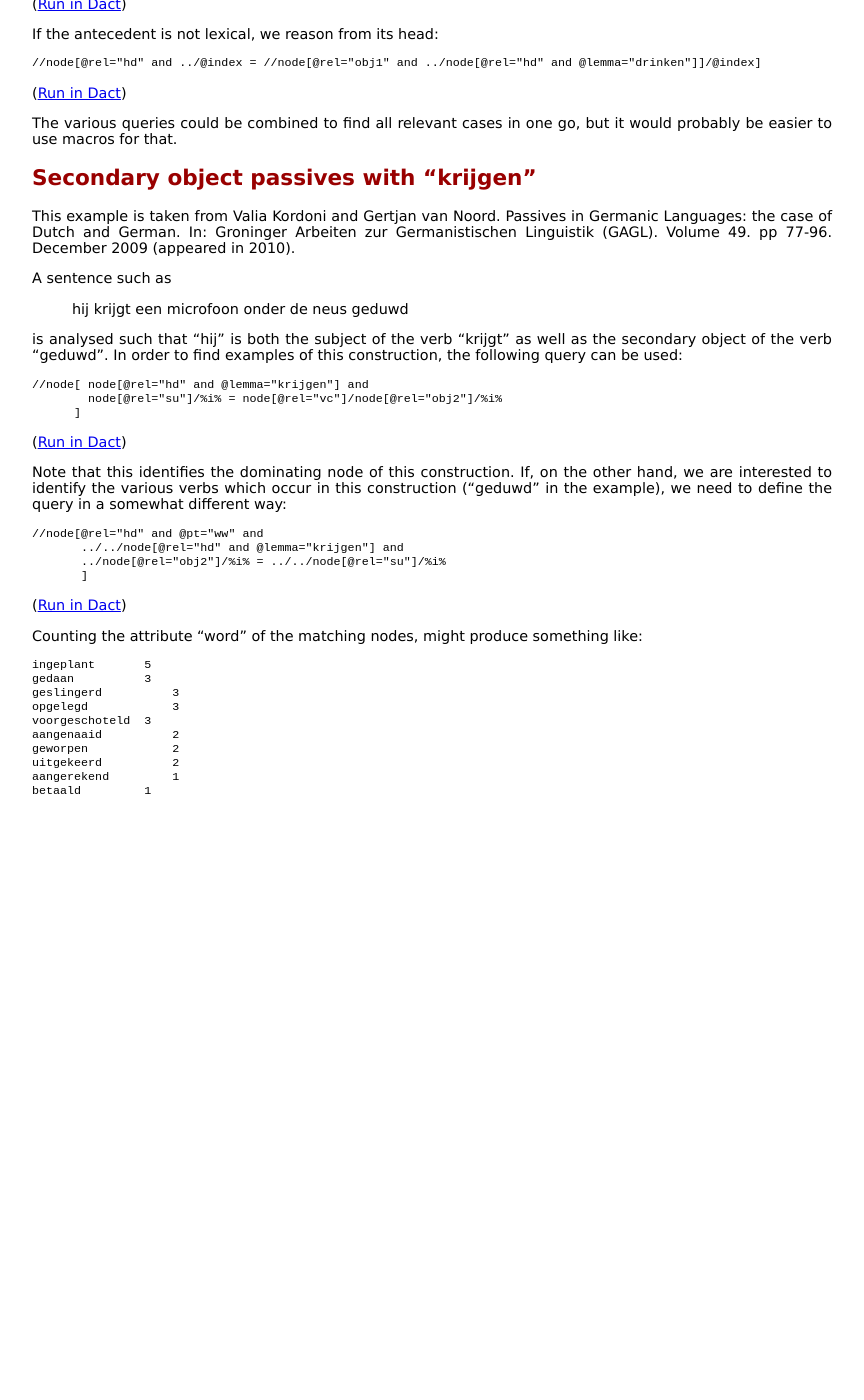
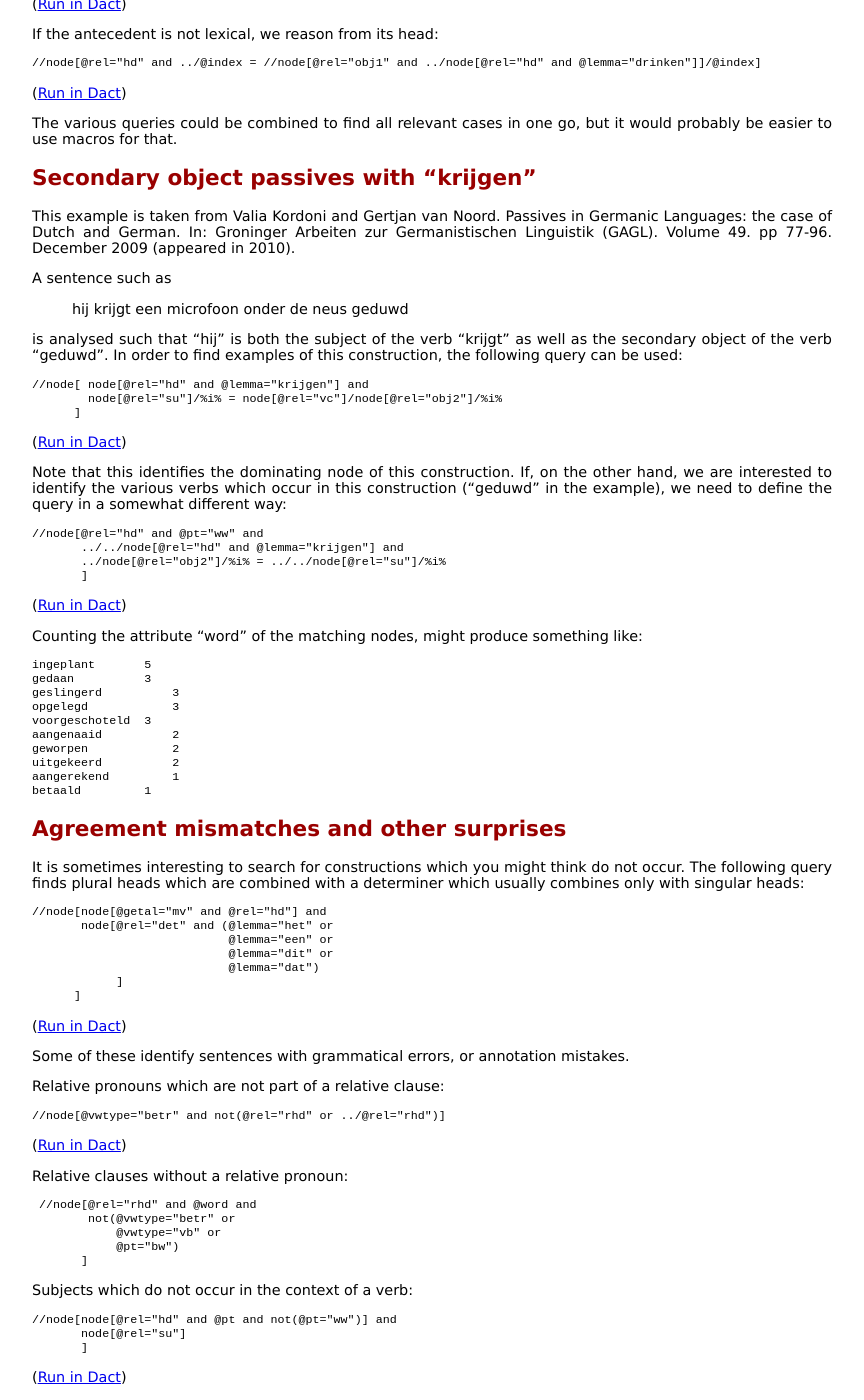
Before and after one commit to rug-compling/dact, a Jekyll site: the page built from cookbook/index.md, in a window 1280 px wide and 1400 px high, scrolled down 3895 px. Shown: the whole window, without its empty margins (208-1072 px from the left). Built offline with Jekyll 4.4.1, drawn with Linux system fonts in a browser that asks for light colours; before the commit the page ends 4705 px from its top, so only the background shows below that.

Commit message:
Update cookbook/index.md
recipes for surprises added

```diff
--- a/cookbook/index.md
+++ b/cookbook/index.md
@@ -272,3 +272,36 @@ Counting the attribute "word" of the matching nodes, might produce something lik
     uitgekeerd	    2
     aangerekend	    1
     betaald	        1
+
+## Agreement mismatches and other surprises
+
+It is sometimes interesting to search for constructions which you might think do not occur. The following query
+finds plural heads which are combined with a determiner which usually combines only with singular heads:
+
+    //node[node[@getal="mv" and @rel="hd"] and
+           node[@rel="det" and (@lemma="het" or
+                                @lemma="een" or
+                                @lemma="dit" or
+                                @lemma="dat")
+                ]
+          ]
+
+Some of these identify sentences with grammatical errors, or annotation mistakes.
+
+Relative pronouns which are not part of a relative clause:
+
+    //node[@vwtype="betr" and not(@rel="rhd" or ../@rel="rhd")]
+
+Relative clauses without a relative pronoun:
+
+     //node[@rel="rhd" and @word and
+            not(@vwtype="betr" or
+                @vwtype="vb" or
+                @pt="bw")
+           ]
+
+Subjects which do not occur in the context of a verb:
+
+    //node[node[@rel="hd" and @pt and not(@pt="ww")] and
+           node[@rel="su"]
+           ]
```
